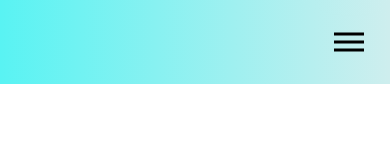
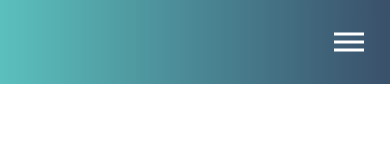
Before and after one commit to gauravtwr/Uplift-Project, a plain HTML site: page navbar.html in a window 390 px wide. Drawn offline with Linux system fonts and the light colour scheme.

Commit message:
Update navbar.html

```diff
--- a/navbar.html
+++ b/navbar.html
@@ -18,7 +18,7 @@ body {
 
 nav {
   height: 10vh;
-  background-image: linear-gradient(to right, rgb(89, 243, 243), rgb(206, 238, 238));
+ background-image: linear-gradient(to right, #5BC0BE, #3A506B);
 }
 
 .nav-links {
@@ -32,7 +32,7 @@ nav {
 }
 
 .nav-links li a {
-  color: black;
+  color: white;
   text-decoration: none;
   font-size: 16px;
 }
@@ -43,7 +43,7 @@ nav {
   .line {
     width: 30px;
     height: 3px;
-    background: black;
+    background: white;
     margin: 5px;
   }
   nav {
@@ -61,7 +61,7 @@ nav {
 
   .nav-links {
     position: fixed;
-    background-image: linear-gradient(to right, rgb(89, 243, 243), rgb(206, 238, 238));
+   background-image: linear-gradient(to right, #5BC0BE, #3A506B);
     height: 100vh;
     width: 100%;
     flex-direction: column;
```
